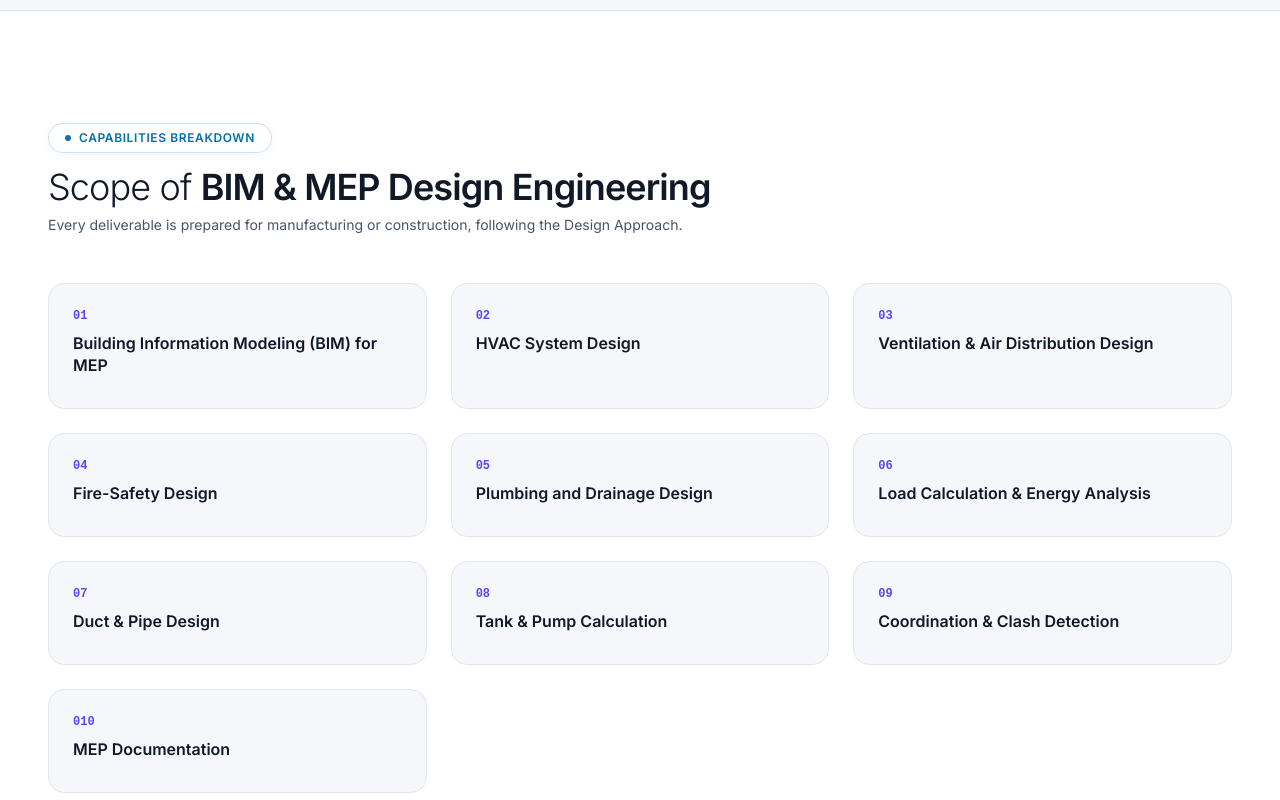
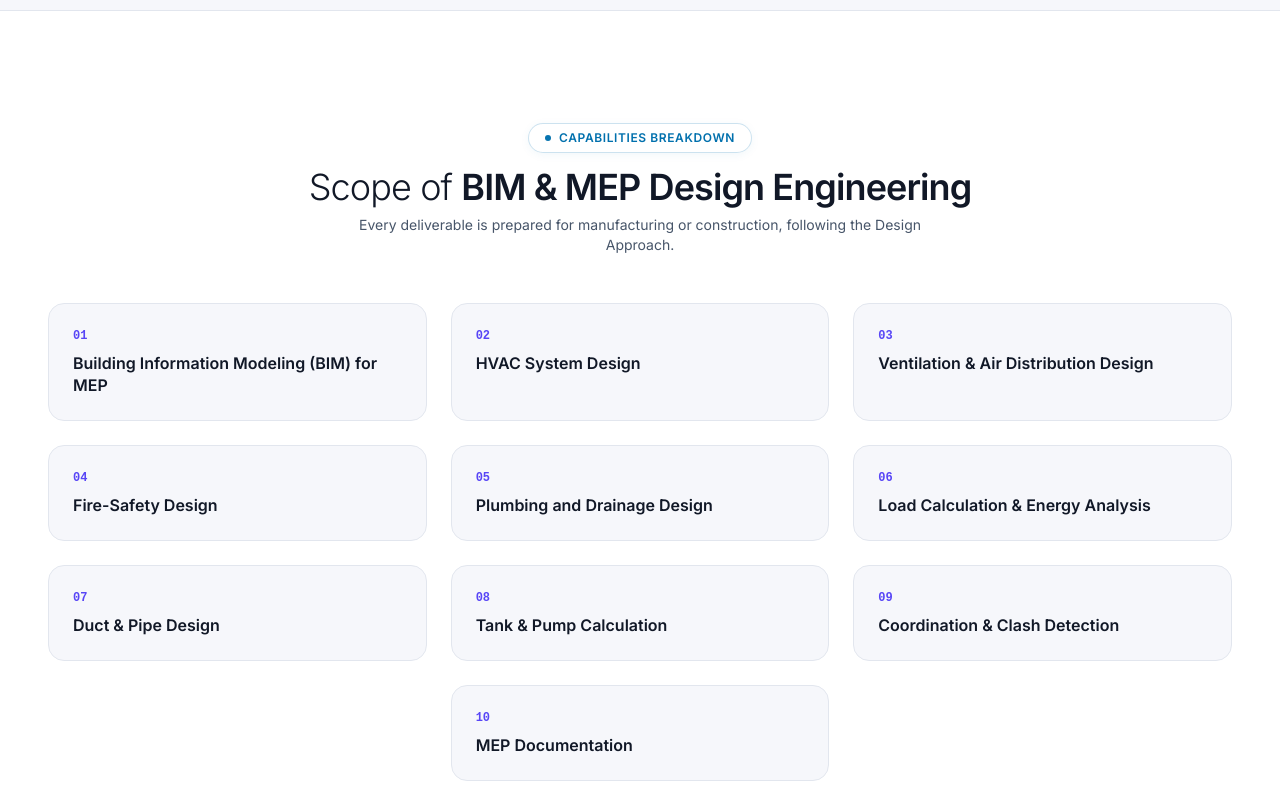
Before and after one commit to mdshafayatullahshanto/escalup, a React (Vite) app: page /services/bim-mep-design-engineering in a window 1280 px wide. Shown: the part 1260-2060 px from the top of the page. Built offline with nearby package versions, Linux system fonts and the light colour scheme; no server answers.

Commit message:
style: center service capability breakdown cards and format indices

```diff
--- a/src/pages/ServiceDetailPage.jsx
+++ b/src/pages/ServiceDetailPage.jsx
@@ -176,28 +176,28 @@ export default function ServiceDetailPage() {
       <section className="py-20 sm:py-28 bg-[#FFFFFF] dark:bg-[#0A0E13] border-y border-[#E2E6EE] dark:border-white/10 transition-colors">
         <div className="w-full max-w-[1400px] mx-auto px-4 sm:px-6 md:px-8 lg:px-12">
 
-          <div className="max-w-3xl mb-12">
+          <div className="max-w-3xl mx-auto text-center mb-12">
             <div className="mb-3.5">
               <GlassBadge>Capabilities Breakdown</GlassBadge>
             </div>
             <h2 className="text-3xl sm:text-4xl font-light text-[#111827] dark:text-white tracking-tight">
               Scope of <span className="font-semibold">{service.title}</span>
             </h2>
-            <p className="text-xs sm:text-sm text-[#475569] dark:text-[#9BA8BA] mt-2">
+            <p className="text-xs sm:text-sm text-[#475569] dark:text-[#9BA8BA] mt-2 max-w-xl mx-auto">
               Every deliverable is prepared for manufacturing or construction, following the Design Approach.
             </p>
           </div>
 
-          <div className="grid sm:grid-cols-2 lg:grid-cols-3 gap-6">
+          <div className="flex flex-wrap justify-center gap-6">
             {service.items.map((item, idx) => (
               <div
                 key={idx}
-                className="p-6 rounded-2xl bg-[#F6F7FB] dark:bg-[#11161B] border border-[#E2E6EE] dark:border-white/10 shadow-card"
+                className="w-full sm:w-[calc(50%-12px)] lg:w-[calc(33.333%-16px)] p-6 rounded-2xl bg-[#F6F7FB] dark:bg-[#11161B] border border-[#E2E6EE] dark:border-white/10 shadow-card flex flex-col justify-start"
               >
                 <div className="text-xs font-mono font-bold text-[#5846F6] mb-2">
-                  0{idx + 1}
+                  {String(idx + 1).padStart(2, '0')}
                 </div>
-                <h3 className="text-base font-semibold text-[#111827] dark:text-white mb-2 leading-snug">
+                <h3 className="text-base font-semibold text-[#111827] dark:text-white leading-snug">
                   {item}
                 </h3>
               </div>
```
